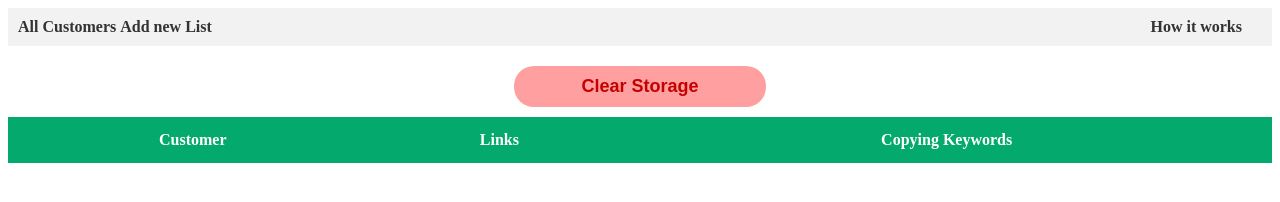
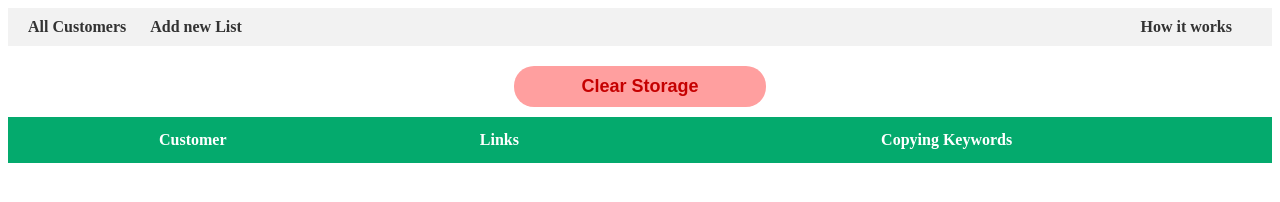
Before and after one commit to n-huzaifa/Keyword-Listing-Script, a plain HTML site: page index.html in a window 1280 px wide. Drawn offline with Linux system fonts and the light colour scheme.

Commit message:
style update

```diff
--- a/index.css
+++ b/index.css
@@ -32,11 +32,14 @@
 }
 
 .nav-link {
+  margin-left: 10px;
+  margin-right: 10px;
   text-decoration: none;
   color: #333;
   font-weight: bold;
   font-size: 16px;
 }
+
 .prompt {
   position: fixed;
   bottom: 10px;
--- a/update.css
+++ b/update.css
@@ -17,7 +17,8 @@
 }
 
 .nav-link {
-  padding: 9px;
+  margin-left: 10px;
+  margin-right: 10px;
   text-decoration: none;
   color: #333;
   font-weight: bold;
```
